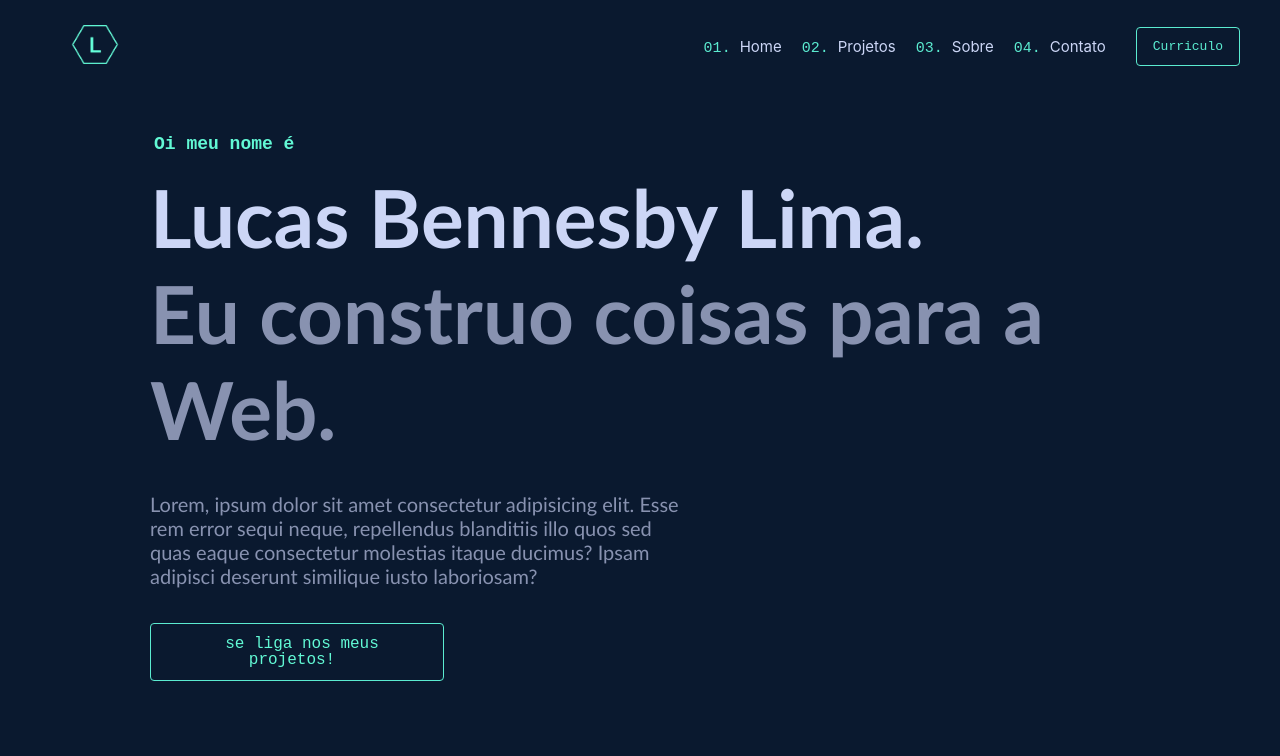
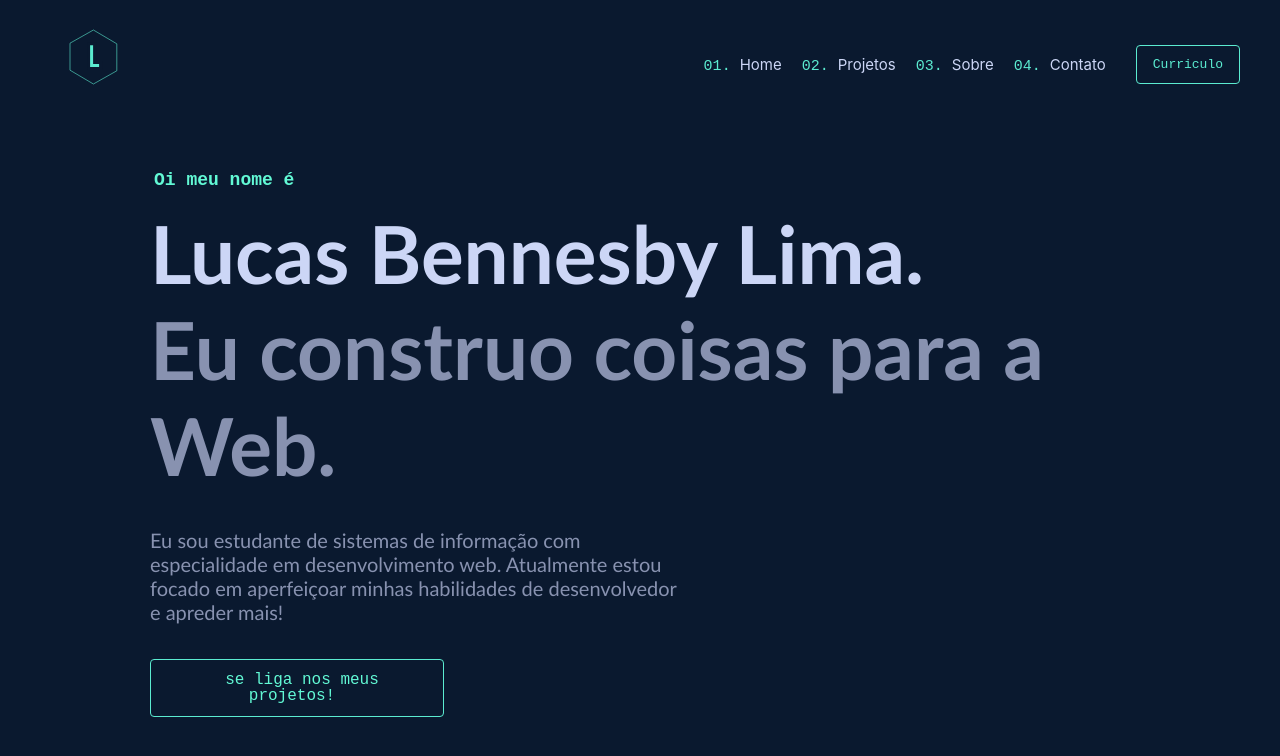
Before and after one commit to lucasbennesby/potifolio_web_dev_2023, a React (Create React App) app: page / in a window 1280 px wide. Shown: the top 756 px of the page. Built offline with nearby package versions, Linux system fonts and the light colour scheme.

Commit message:
Alteracao Logo

```diff
--- /dev/null
+++ b/src/Components/Logo.js
@@ -0,0 +1,33 @@
+import React from "react";
+import styles from "./Logo.module.css";
+function Logo() {
+  return (
+    <div>
+      <svg>
+        <g
+          className={styles.logoContainer}
+          transform="translate(10,5)"
+        >
+          <g className={styles.logo}>
+            <polygon
+              fill="#0a192f"
+              id="Shape"
+              stroke="#5bebd0"
+              strokeWidth="1"
+              points="39 0 0 22 0 67 39 90 78 68 78 23"
+            ></polygon>
+            <path
+              d="m 31 20 h 10 v 31 h 10 v 10 h -20 v -41 z "
+              fill="#5bebd0"
+              stroke="#0a192f"
+              stroke-width="5"
+              transform="translate(0,3)"
+            />
+          </g>
+        </g>
+      </svg>
+    </div>
+  );
+}
+
+export default Logo;
--- /dev/null
+++ b/src/Components/Logo.module.css
@@ -0,0 +1,14 @@
+svg {
+  width: 75px;
+  height: 75px;
+}
+.logo {
+  transition: all 0.25s cubic-bezier(0.645, 0.045, 0.355, 1);
+  transform: scale(0.6, 0.6);
+}
+.logo:hover {
+  transform: scale(0.61, 0.61);
+
+  filter: drop-shadow(3px 5px 0px #5bebd0);
+  cursor: pointer;
+}
--- a/src/Components/NavBar.js
+++ b/src/Components/NavBar.js
@@ -4,17 +4,14 @@ import styles from "./NavBar.module.css";
 import Buttons from "./Buttons";
 import logo from "../Assets/Lucas_Bennesby__7_-removebg-preview.png";
 import resume from "../Assets/resume2.pdf";
+import Logo from "./Logo";
 
 function NavBar() {
   return (
     <div className={styles.headerNav}>
       <ul className={styles.navUl}>
         <Link to={"/"}>
-          <img
-            className={styles.logo}
-            src={logo}
-            alt="Logo L"
-          />
+          <Logo />
         </Link>
 
         <div>
--- a/src/Pages/Home/Home.js
+++ b/src/Pages/Home/Home.js
@@ -10,11 +10,11 @@ function Home() {
         <h2>Lucas Bennesby Lima.</h2>
         <h3>Eu construo coisas para a Web.</h3>
         <p>
-          Lorem, ipsum dolor sit amet consectetur adipisicing elit. Esse rem
-          error sequi neque, repellendus blanditiis illo quos sed quas eaque
-          consectetur molestias itaque ducimus? Ipsam adipisci deserunt
-          similique iusto laboriosam?
+          Eu sou estudante de sistemas de informação com especialidade em
+          desenvolvimento web. Atualmente estou focado em aperfeiçoar minhas
+          habilidades de desenvolvedor e apreder mais!
         </p>
+
         <div className={styles.buttonContainer}>
           <Buttons>
             <Link
--- a/src/Pages/Sobre/Sobre.js
+++ b/src/Pages/Sobre/Sobre.js
@@ -1,5 +1,6 @@
 import React from "react";
 import styles from "./Sobre.module.css";
+import Logo from "../../Components/Logo";
 function Sobre() {
   return (
     <div className={styles.text}>
```
